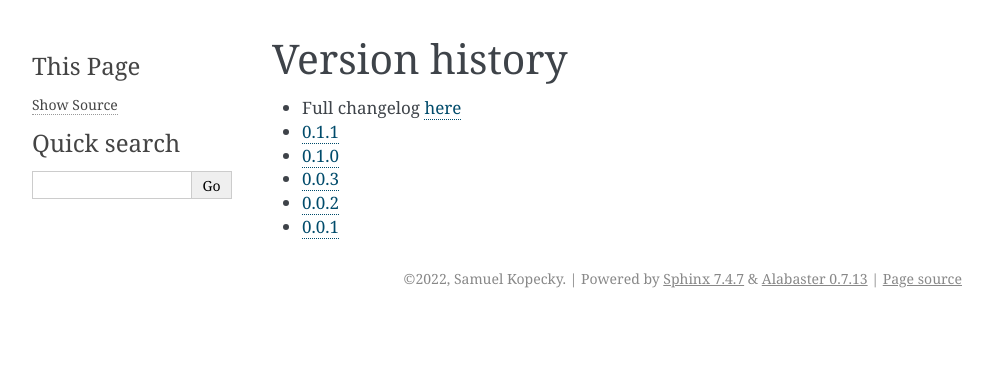
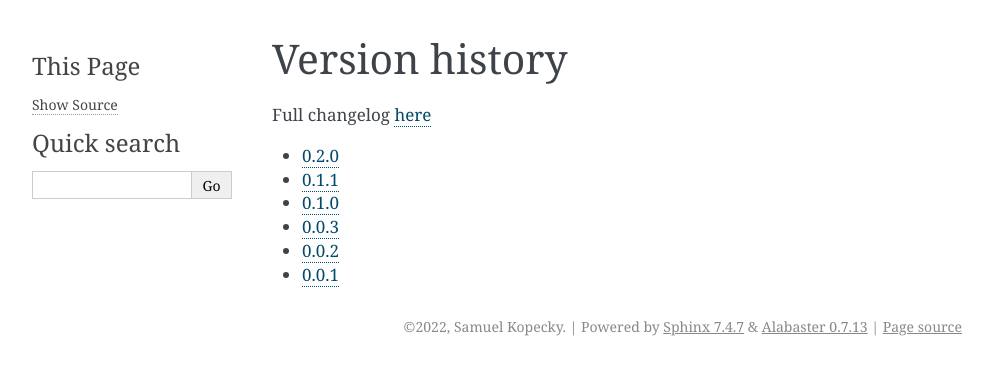
Before and after one commit to SamoKopecky/ssltest, a Sphinx documentation site: the page built from docs/version-history.md, in a window 1280 px wide. Shown: the top 375 px of the page, without its empty margins (148-1141 px from the left). Built offline with Sphinx 7.4.7, drawn with Linux system fonts in a browser that asks for light colours.

Commit message:
release: v0.2.0
Signed-off-by: SamoKopecky <skopecky@redhat.com>

```diff
--- a/docs/conf.py
+++ b/docs/conf.py
@@ -22,7 +22,7 @@ copyright = "2022, Samuel Kopecky"
 author = "Samuel Kopecky"
 
 # The full version, including alpha/beta/rc tags
-release = "0.1.1"
+release = "0.2.0"
 
 
 # -- General configuration ---------------------------------------------------
--- a/docs/version-history.md
+++ b/docs/version-history.md
@@ -1,8 +1,10 @@
 # Version history
 
-* Full changelog [here](https://github.com/SamoKopecky/ssltest/blob/master/CHANGELOG.md)
-* [0.1.1](https://github.com/SamoKopecky/ssltest/releases/tag/v0.1.1)
-* [0.1.0](https://github.com/SamoKopecky/ssltest/releases/tag/v0.1.0)
-* [0.0.3](https://github.com/SamoKopecky/ssltest/releases/tag/v0.0.3)
-* [0.0.2](https://github.com/SamoKopecky/ssltest/releases/tag/v0.0.2)
-* [0.0.1](https://github.com/SamoKopecky/ssltest/releases/tag/v0.0.1)
+Full changelog [here](https://github.com/SamoKopecky/ssltest/blob/master/CHANGELOG.md)
+
+- [0.2.0](https://github.com/SamoKopecky/ssltest/releases/tag/v0.1.1)
+- [0.1.1](https://github.com/SamoKopecky/ssltest/releases/tag/v0.1.1)
+- [0.1.0](https://github.com/SamoKopecky/ssltest/releases/tag/v0.1.0)
+- [0.0.3](https://github.com/SamoKopecky/ssltest/releases/tag/v0.0.3)
+- [0.0.2](https://github.com/SamoKopecky/ssltest/releases/tag/v0.0.2)
+- [0.0.1](https://github.com/SamoKopecky/ssltest/releases/tag/v0.0.1)
--- a/setup.py
+++ b/setup.py
@@ -8,7 +8,7 @@ setup(
     description="Scan web servers cryptographic parameters and vulnerabilities",
     long_description=long_description,
     long_description_content_type="text/markdown",
-    version="0.1.1",
+    version="0.2.0",
     author="Samuel Kopecky",
     author_email="samo.kopecky@protonmail.com",
     project_urls={
```
Also changed, not shown: CHANGELOG.md (+26 -0 lines), 3 other files.
